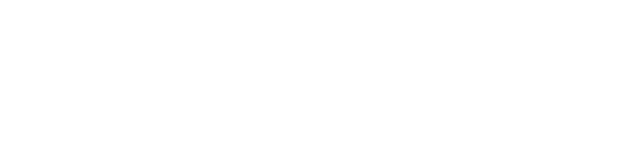
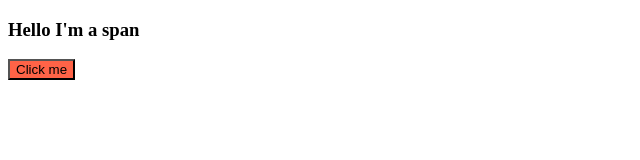
Before and after one commit to dmswjd37/React-for-Beginners, a plain HTML site: page React-for-Beginners/index.html in a window 1280 px wide. Shown: the whole page, without its empty margins (0-640 px from the left). Drawn offline with nearby package versions, Linux system fonts and the light colour scheme.

Commit message:
#2.3 Events in React

```diff
--- a/React-for-Beginners/index.html
+++ b/React-for-Beginners/index.html
@@ -7,7 +7,23 @@
     <script src="https://unpkg.com/react-dom@18/umd/react-dom.production.min.js" crossorigin></script>
     <script>
         const root = document.getElementById("root")
-        const span = React.createElement("span", { id: "sexy-span" });
-        ReactDOM.render(span, root);
+        const h3 = React.createElement("h3",
+            {
+                id: "title",
+                onMouseEnter: () => console.log("mouse enter")
+            },
+            "Hello I'm a span");
+        const btn = React.createElement(
+            "button",
+            {
+                onClick: () => console.log("im clicked"),
+                style: {
+                    backgroundColor: "tomato"
+                }
+            },
+            "Click me"
+        );
+        const container = React.createElement("div", null, [h3, btn]);
+        ReactDOM.render(container, root);
     </script>
 </html>
```
